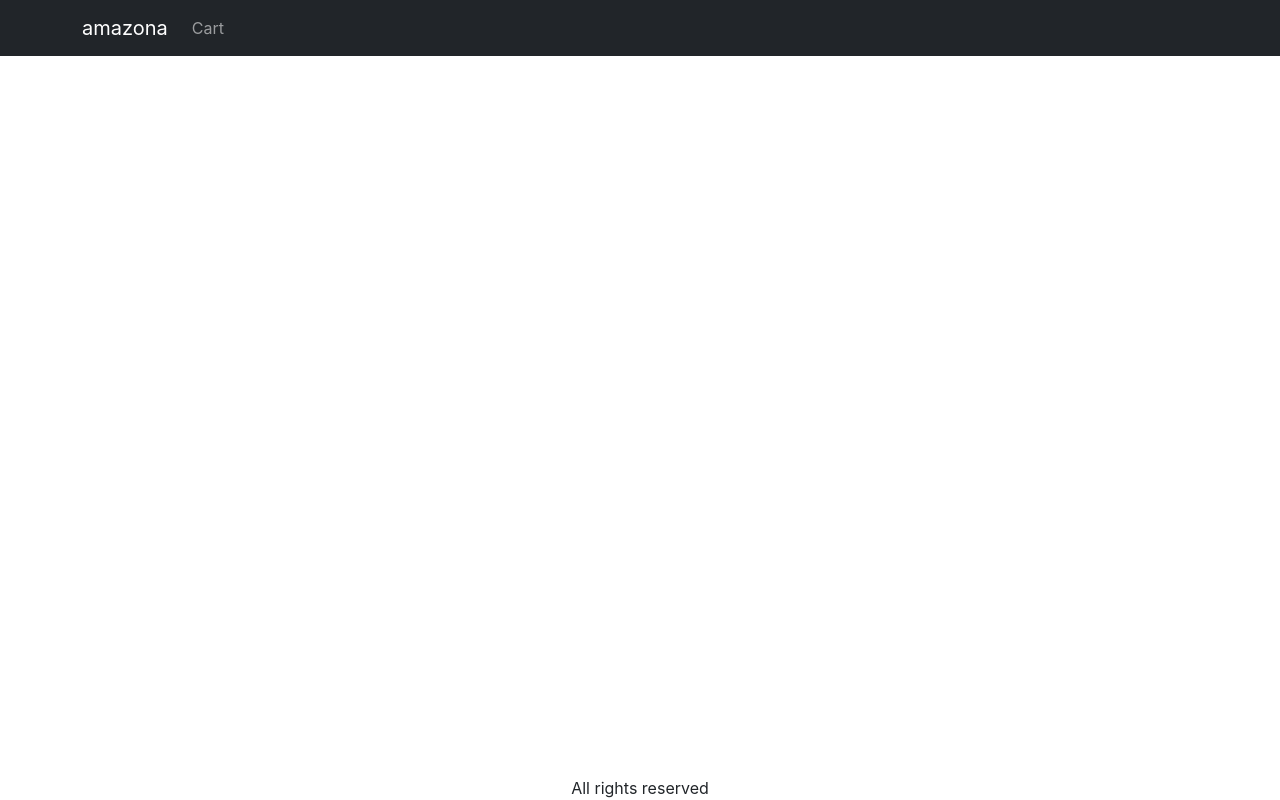
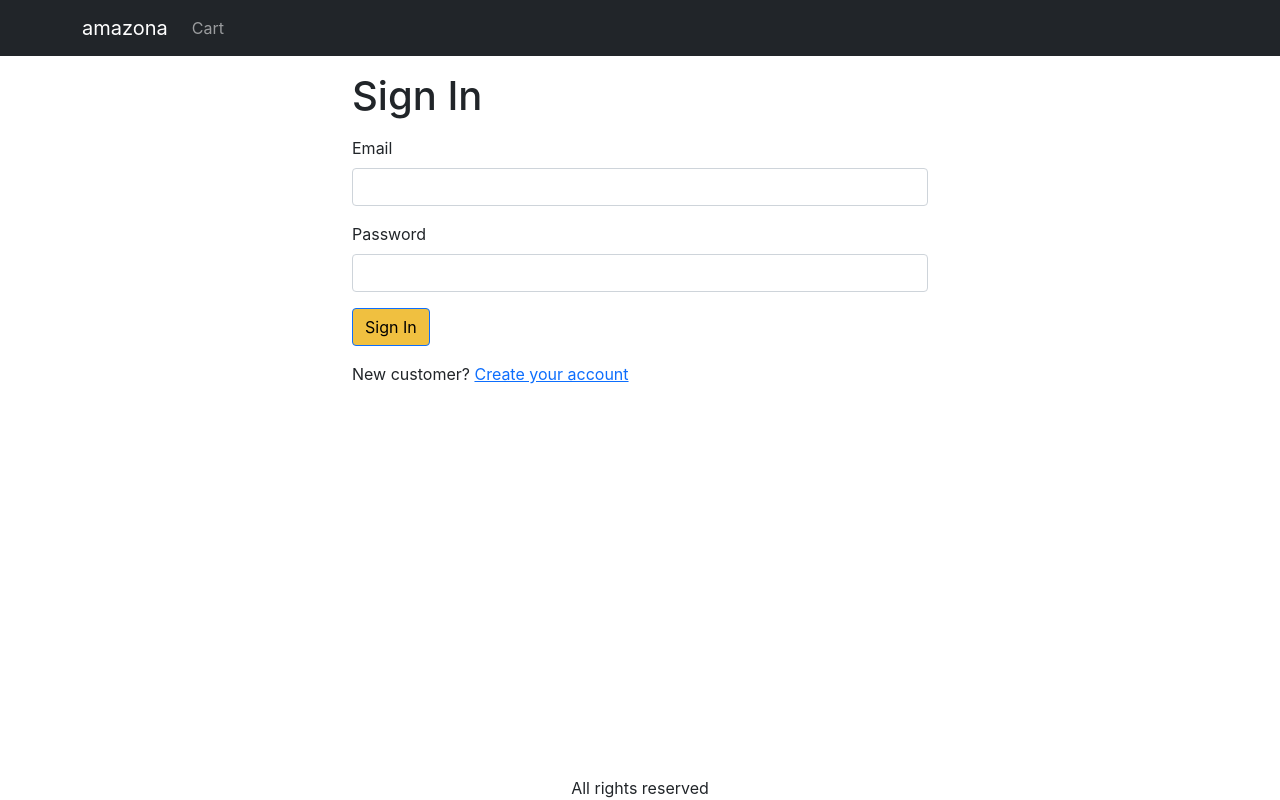
Before and after one commit to Liang417/amazona, a React (Create React App) app in the folder frontend/: page /signin in a window 1280 px wide. Built offline with nearby package versions, Linux system fonts and the light colour scheme.

Commit message:
Create-Signin-Screen

```diff
--- a/frontend/src/App.js
+++ b/frontend/src/App.js
@@ -1,6 +1,7 @@
 import { BrowserRouter, Route, Routes, Link } from 'react-router-dom';
 import HomeScreen from './screens/HomeScreen';
 import ProductScreen from './screens/ProductScreen';
+import SigninScreen from './screens/SigninScreen';
 import { LinkContainer } from 'react-router-bootstrap';
 import { Badge, Nav, Navbar, Container } from 'react-bootstrap';
 import { useContext } from 'react';
@@ -38,6 +39,7 @@ function App() {
               <Route path="/" element={<HomeScreen />} />
               <Route path="/product/:slug" element={<ProductScreen />} />
               <Route path="/cart" element={<CartScreen />} />
+              <Route path="/signin" element={<SigninScreen />} />
             </Routes>
           </Container>
         </main>
--- a/frontend/src/index.css
+++ b/frontend/src/index.css
@@ -51,3 +51,7 @@ main {
 .img-thumbnail {
   height: 80px;
 }
+
+.small-container {
+  max-width: 600px;
+}
--- /dev/null
+++ b/frontend/src/screens/SigninScreen.js
@@ -0,0 +1,36 @@
+import { Link, useLocation } from 'react-router-dom';
+import Container from 'react-bootstrap/Container';
+import Form from 'react-bootstrap/Form';
+import Button from 'react-bootstrap/Button';
+import { Helmet } from 'react-helmet-async';
+
+export default function SigninScreen(params) {
+  const { search } = useLocation();
+  const redirectInUrl = new URLSearchParams(search).get('redirect');
+  const redirect = redirectInUrl ? redirectInUrl : '/';
+  return (
+    <Container className="small-container">
+      <Helmet>
+        <title>Sign In</title>
+      </Helmet>
+      <h1 className="my-3">Sign In</h1>
+      <Form>
+        <Form.Group className="mb-3" controlId="email">
+          <Form.Label>Email</Form.Label>
+          <Form.Control type="email required"></Form.Control>
+        </Form.Group>
+        <Form.Group className="mb-3" controlId="password">
+          <Form.Label>Password</Form.Label>
+          <Form.Control type="password required"></Form.Control>
+        </Form.Group>
+        <div className="mb-3">
+          <Button type="submit">Sign In</Button>
+        </div>
+        <div className="mb-3">
+          New customer?{' '}
+          <Link to={`/signup?redirect=${redirect}`}>Create your account</Link>
+        </div>
+      </Form>
+    </Container>
+  );
+}
```
